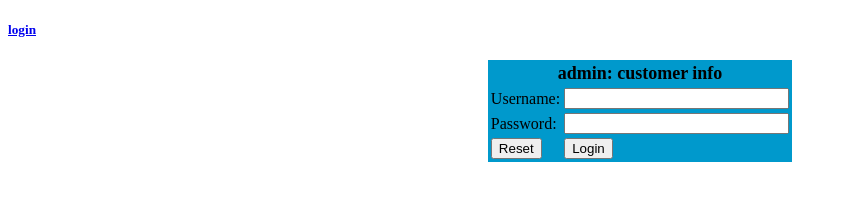
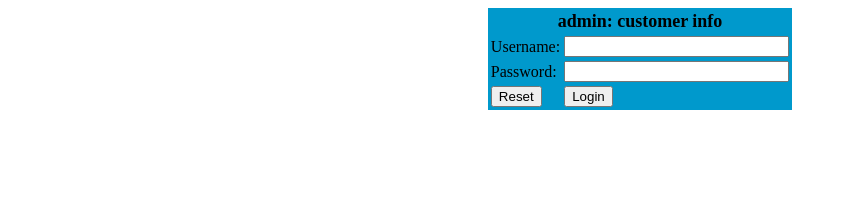
Before and after one commit to fadiabuhanna/ApartmentRental, a website: page pages/customer-info.html in a window 1280 px wide. Shown: the whole page, without its empty margins (0-847 px from the left). Drawn offline with Linux system fonts and the light colour scheme.

Commit message:
test-admin5

```diff
--- a/pages/customer-info.html
+++ b/pages/customer-info.html
@@ -36,8 +36,8 @@
 
 			<tr>
 			<td ><input type="Reset"></td>
-			<td><input type="submit" onclick="return check(this.form)" value="Login"></td>
-			<h5><a href="/account/login">login</a></h5>
+			<td><input href="/account/login" type="submit" onclick="return check(this.form)" value="Login"></td>
+
 
 			</tr>
 
```
